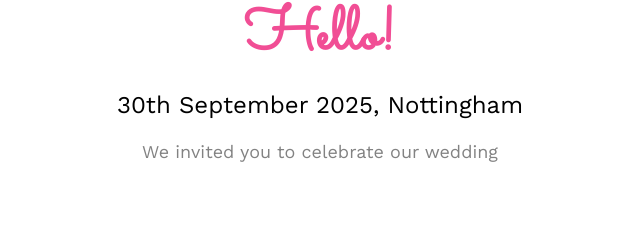
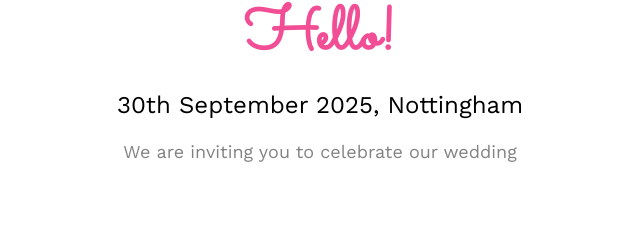
Before and after one commit to binemugha/civil-wedding, a plain HTML site: page index.html in a window 1280 px wide. Shown: the part 1020-1260 px from the top of the page, 320-960 px from the left. Drawn offline with nearby package versions, Linux system fonts and the light colour scheme; files whose address does not match are found by name.

Commit message:
Sentence change

```diff
--- a/index.html
+++ b/index.html
@@ -101,7 +101,7 @@
 				<div class="col-md-8 col-md-offset-2 text-center fh5co-heading animate-box">
 					<h2>Hello!</h2>
 					<h3>30th September 2025, Nottingham</h3>
-					<p>We invited you to celebrate our wedding</p>
+					<p>We are inviting you to celebrate our wedding</p>
 				</div>
 			</div>
 			<div class="couple-wrap animate-box">
```
